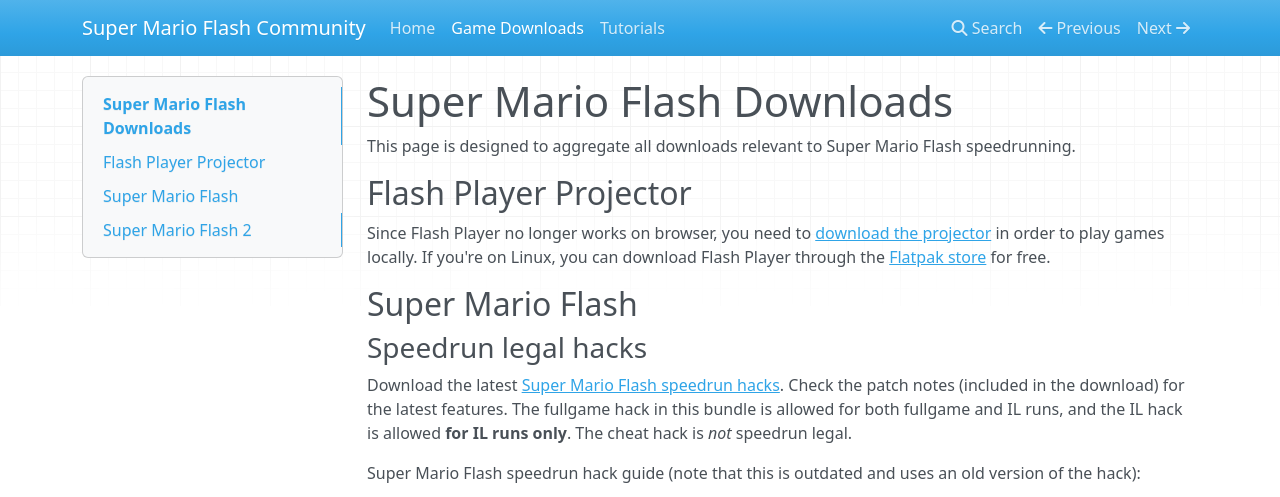
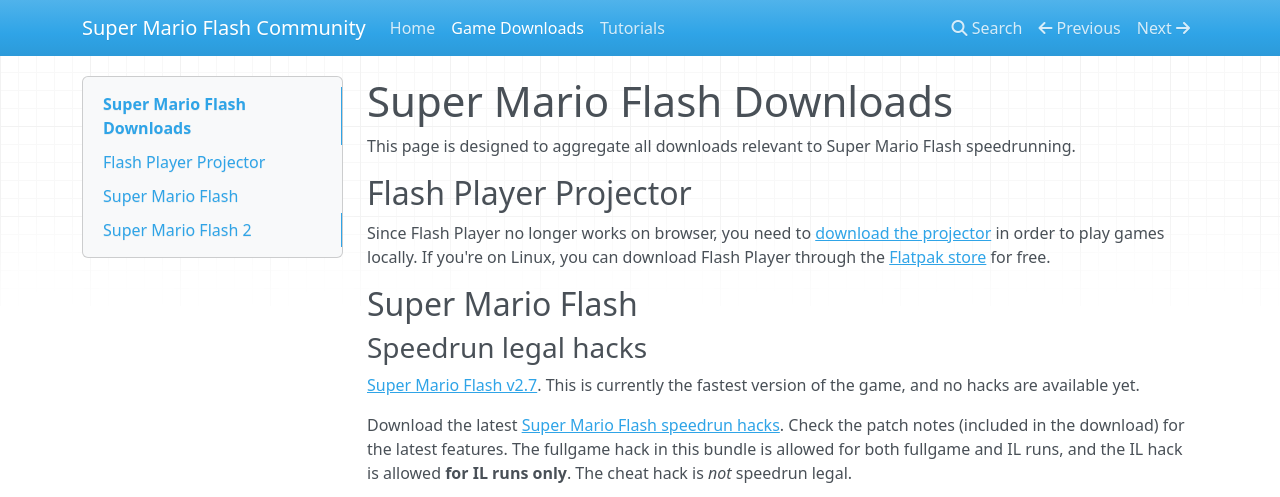
Before and after one commit to MarioFlashCommunity/marioflashcommunity.github.io, an MkDocs documentation site: the page built from docs/game_downloads.md, in a window 1280 px wide and 900 px high, cut to the strip 0-497 px from the top of the window. Built offline with MkDocs 1.6.1, drawn with Linux system fonts in a browser that asks for light colours; nearby versions of some CDN libraries.

Commit message:
Add v2.7

```diff
--- a/docs/game_downloads.md
+++ b/docs/game_downloads.md
@@ -9,6 +9,8 @@
 ## Super Mario Flash
 
 ### Speedrun legal hacks
+
+<a href="/files/smf-hacks/SMF_v2.7.swf">Super Mario Flash v2.7</a>. This is currently the fastest version of the game, and no hacks are available yet.
 
 Download the latest <a href="/files/smf-hacks/SMF-Hacks-Build-21.zip">Super Mario Flash speedrun hacks</a>. Check the patch notes (included in the download) for the latest features. The fullgame hack in this bundle is allowed for both fullgame and IL runs, and the IL hack is allowed **for IL runs only**. The cheat hack is *not* speedrun legal.
 
```
Also changed, not shown: 1 other file.
